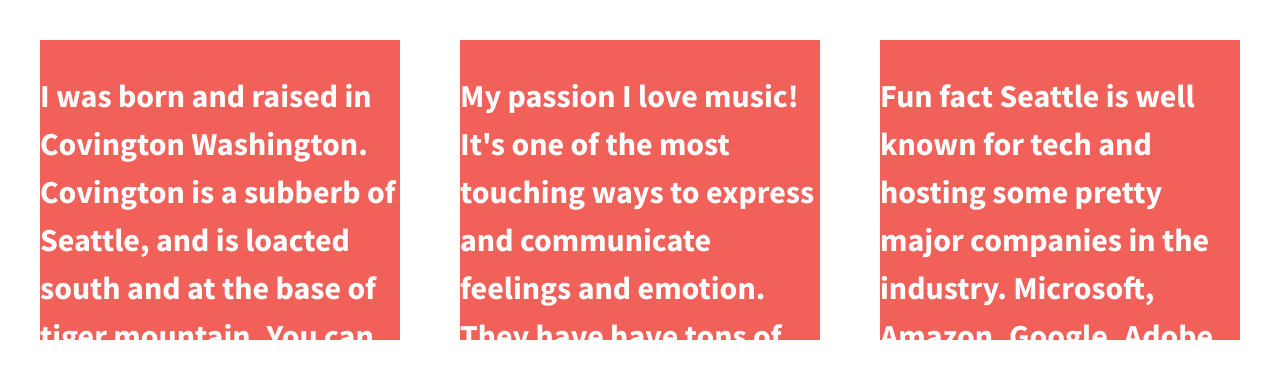
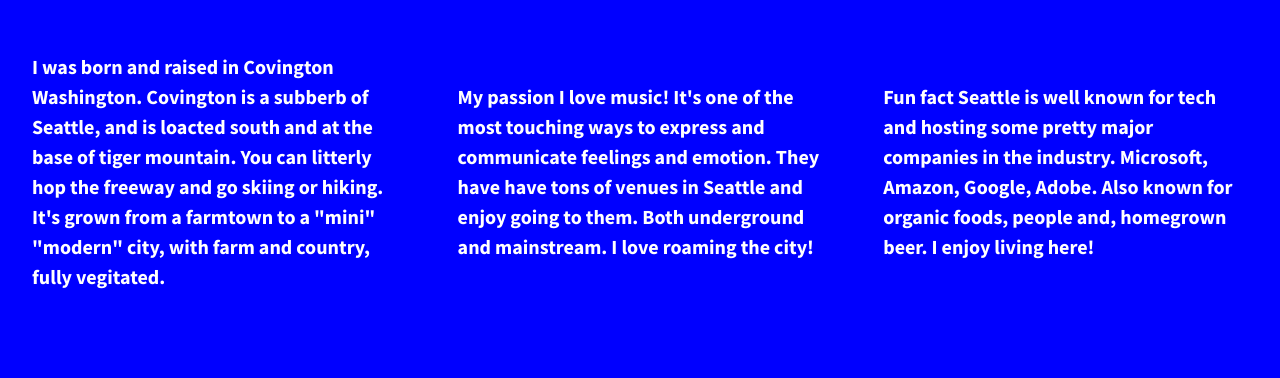
Before and after one commit to crissynparker/div-flexbox, a plain HTML site: page index.html in a window 1280 px wide. Drawn offline with nearby package versions, Linux system fonts and the light colour scheme.

Commit message:
Add files via upload

```diff
--- a/css/main.css
+++ b/css/main.css
@@ -97,20 +97,23 @@
 
 
 html {
-  background-color: #fff;
+  background-color: blue;
   height: 100%;
+  width: 100%;
 }
 
 body {
   font-family: 'Source Sans Pro', sans-serif;
   padding: 2em;
-  font-size: 1.25em;
   height: 100%;
+  color: aquamarine;
+  font-weight: 700;
 }
 
 .wrapper {
   /*add display:flex and set justify-content to space-between*/
-  font-weight: 700;
+  align-items: center;
+  flex-flow: row wrap ;
   display: flex;
   justify-content: space-between;
 }
@@ -119,12 +122,17 @@
   /*give the divs a width of 30%, add display:flex, set justify-content and align-items to center*/
   color: #fff;
   line-height: 1.5em;
-  font-size: 1.6em;
-  background-color: #f16059;
-  height: 300px;
+  font-size: 1.25em;
+  height: auto;
   width: 30%;
   display: flex;
   justify-content: center;
+  align-items: center;
+  border: white;
+}
+.wraper span {
+ font-family: 'Lora', sans-serif;
+ font-size: 1.3em;
 }
 
 
```
